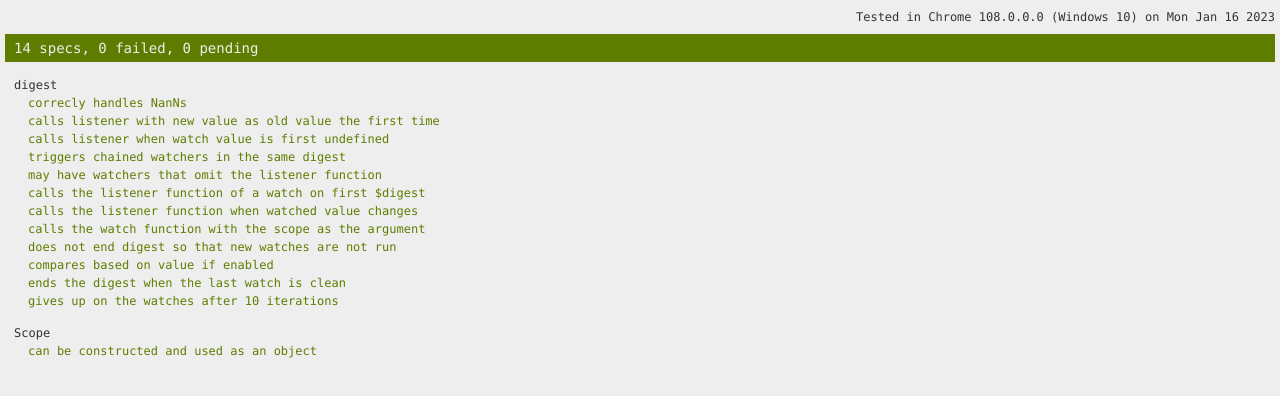
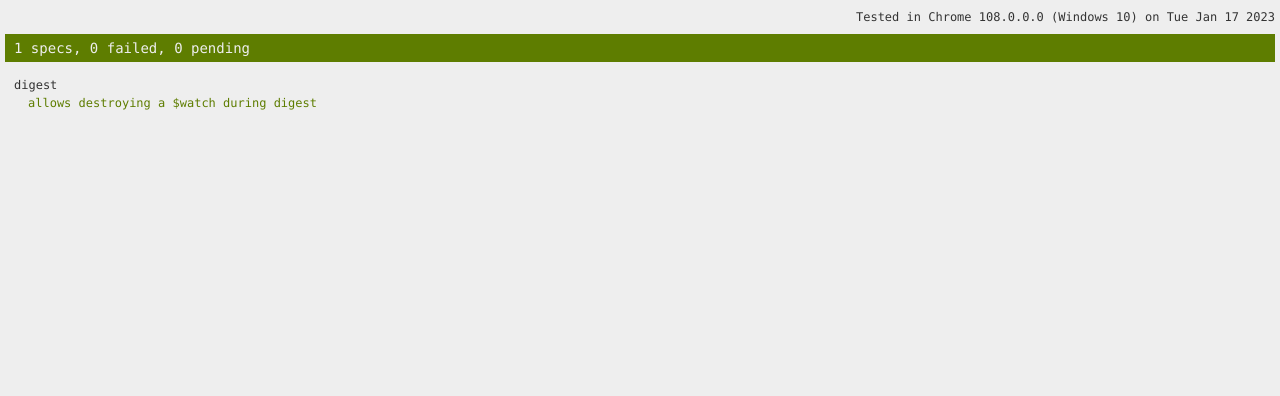
Before and after one commit to code4profite/myangular, a website: page karma_html/Chrome 108.0.0.0 (Windows 10)/index.html in a window 1280 px wide. Drawn offline with Linux system fonts and the light colour scheme.

Commit message:
allows destroying a $watch during digest

```diff
--- a/karma_html/Chrome 108.0.0.0 (Windows 10)/index.html
+++ b/karma_html/Chrome 108.0.0.0 (Windows 10)/index.html
@@ -94,7 +94,7 @@ body { background-color: #eeeeee; padding: 0; margin: 5px; overflow-y: scroll; }
 </head>
 
 <body id="HTMLReporter" class="html-reporter">
-<h1>Tested in Chrome 108.0.0.0 (Windows 10) on Mon Jan 16 2023</h1>
+<h1>Tested in Chrome 108.0.0.0 (Windows 10) on Tue Jan 17 2023</h1>
 
 <div class="alert">
 
@@ -102,7 +102,7 @@ body { background-color: #eeeeee; padding: 0; margin: 5px; overflow-y: scroll; }
 
 
   <span class="passingAlert bar"><span class="fold-buttons"><a href="#" onclick="fold();">Fold</a> |
-  <a href="#" onclick="unfold();">Unfold</a></span>14 specs, 0 failed, 0 pending</span>
+  <a href="#" onclick="unfold();">Unfold</a></span>1 specs, 0 failed, 0 pending</span>
 
 
 
@@ -118,64 +118,7 @@ body { background-color: #eeeeee; padding: 0; margin: 5px; overflow-y: scroll; }
       <span class="description">digest</span>
 
       <div class="specSummary passed">
-      <span class="description">correcly handles NanNs</span>
-      </div>
-
-      <div class="specSummary passed">
-      <span class="description">calls listener with new value as old value the first time</span>
-      </div>
-
-      <div class="specSummary passed">
-      <span class="description">calls listener when watch value is first undefined</span>
-      </div>
-
-      <div class="specSummary passed">
-      <span class="description">triggers chained watchers in the same digest</span>
-      </div>
-
-      <div class="specSummary passed">
-      <span class="description">may have watchers that omit the listener function</span>
-      </div>
-
-      <div class="specSummary passed">
-      <span class="description">calls the listener function of a watch on first $digest</span>
-      </div>
-
-      <div class="specSummary passed">
-      <span class="description">calls the listener function when watched value changes</span>
-      </div>
-
-      <div class="specSummary passed">
-      <span class="description">calls the watch function with the scope as the argument</span>
-      </div>
-
-      <div class="specSummary passed">
-      <span class="description"></span>
-      </div>
-
-      <div class="specSummary passed">
-      <span class="description">does not end digest so that new watches are not run</span>
-      </div>
-
-      <div class="specSummary passed">
-      <span class="description">compares based on value if enabled</span>
-      </div>
-
-      <div class="specSummary passed">
-      <span class="description">ends the digest when the last watch is clean</span>
-      </div>
-
-      <div class="specSummary passed">
-      <span class="description">gives up on the watches after 10 iterations</span>
-      </div>
-
-    </div>
-
-    <div class="suite passed">
-      <span class="description">Scope</span>
-
-      <div class="specSummary passed">
-      <span class="description">can be constructed and used as an object</span>
+      <span class="description">allows destroying a $watch during digest</span>
       </div>
 
     </div>
```
Also changed, not shown: karma_html/Firefox 108.0 (Windows 10)/index.html (+3 -60 lines), src/scope.js (+15 -2 lines), test/scope_spec.js (+92 -3 lines).
